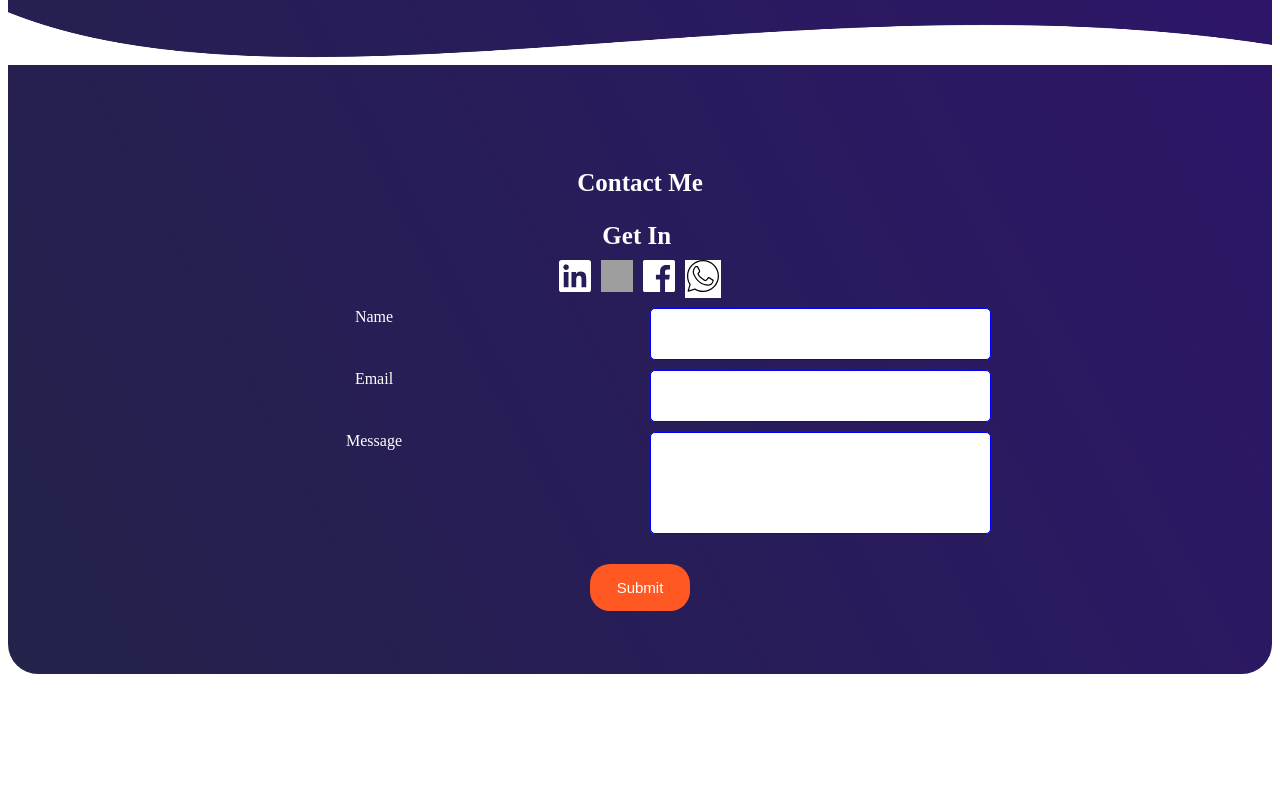
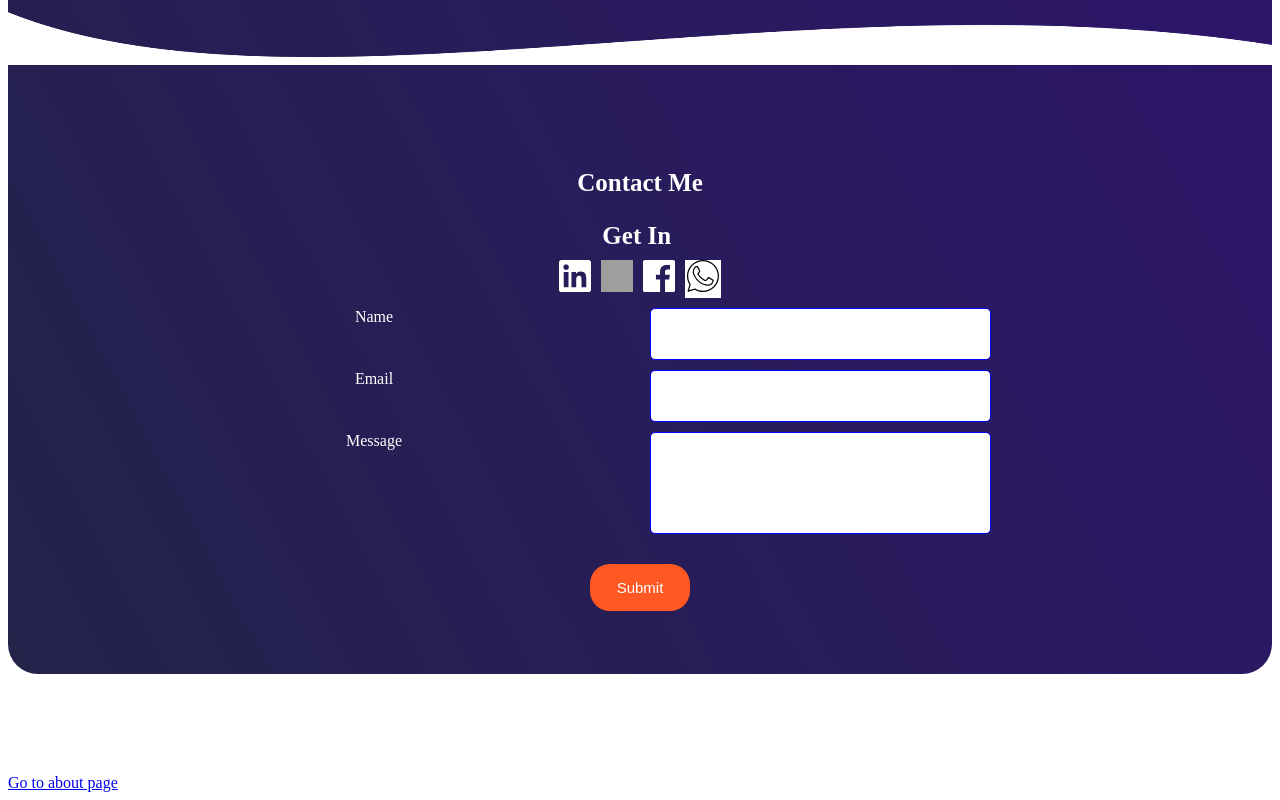
Before and after one commit to DhanasekarA-18/DhanasekarPortfolio, a Next.js app: page / in a window 1280 px wide. Shown: the part 1944-2744 px from the top of the page. Before the commit the page ends 2718 px from the top, so only its background shows below. Built offline with nearby package versions, Linux system fonts and the light colour scheme; grey boxes are pictures that could not be loaded.

Commit message:
about page added

```diff
--- a/pages/index.js
+++ b/pages/index.js
@@ -1,5 +1,6 @@
 import Head from 'next/head';
 import { Portfolio } from '../Components/Portfolio';
+import Link from 'next/link';
 export default function Home() {
   return (
     <>
@@ -9,6 +10,9 @@ export default function Home() {
         <link rel="icon" href="/logo.png" type="image/icon type"/>
       </Head>
     <Portfolio/>
+    <Link href={"/about"}>
+     <a>Go to about page</a>
+    </Link>
     </>
   )
 }
```
Also changed, not shown: pages/about.jsx (added, +7 -0 lines).
